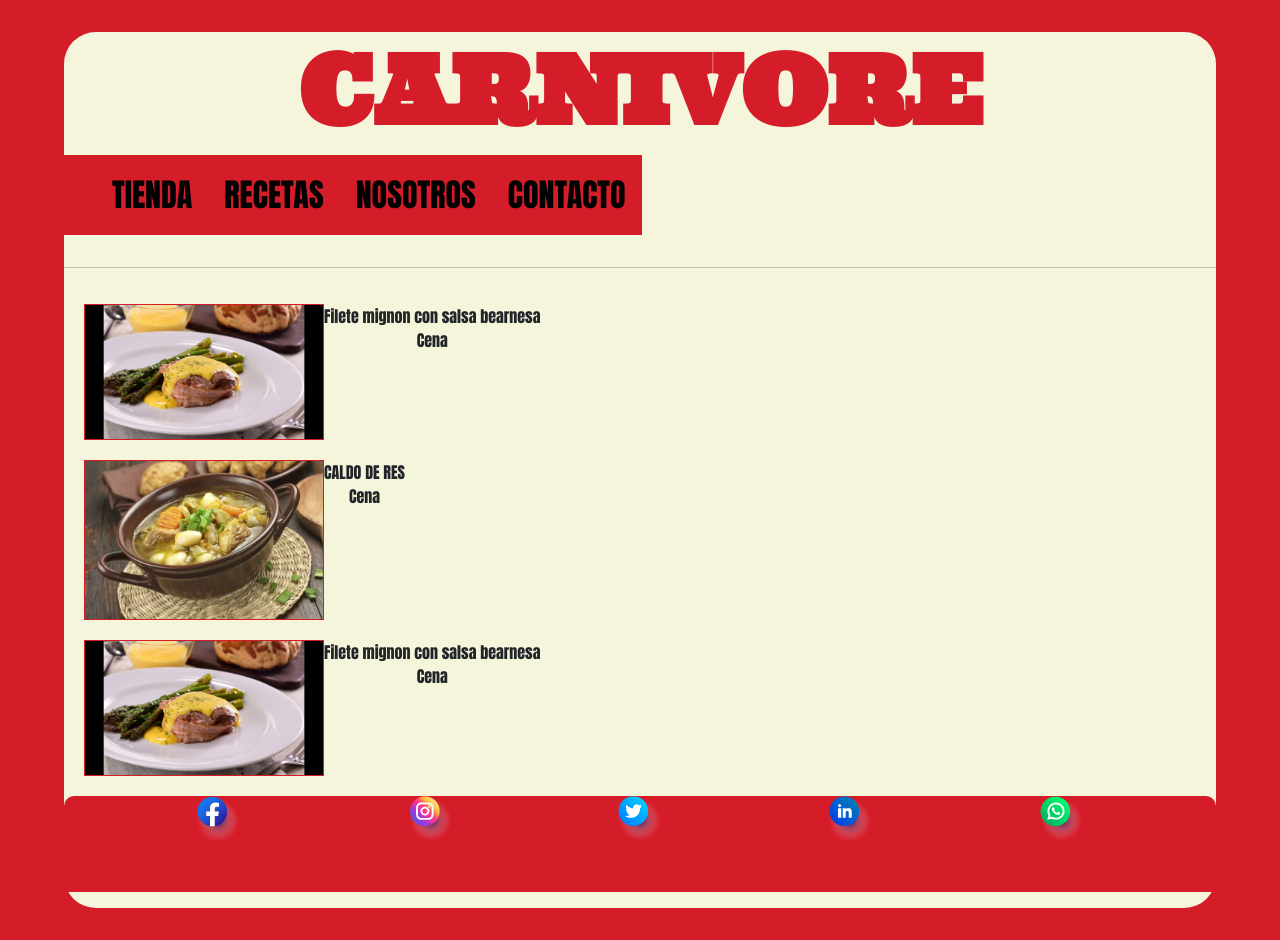
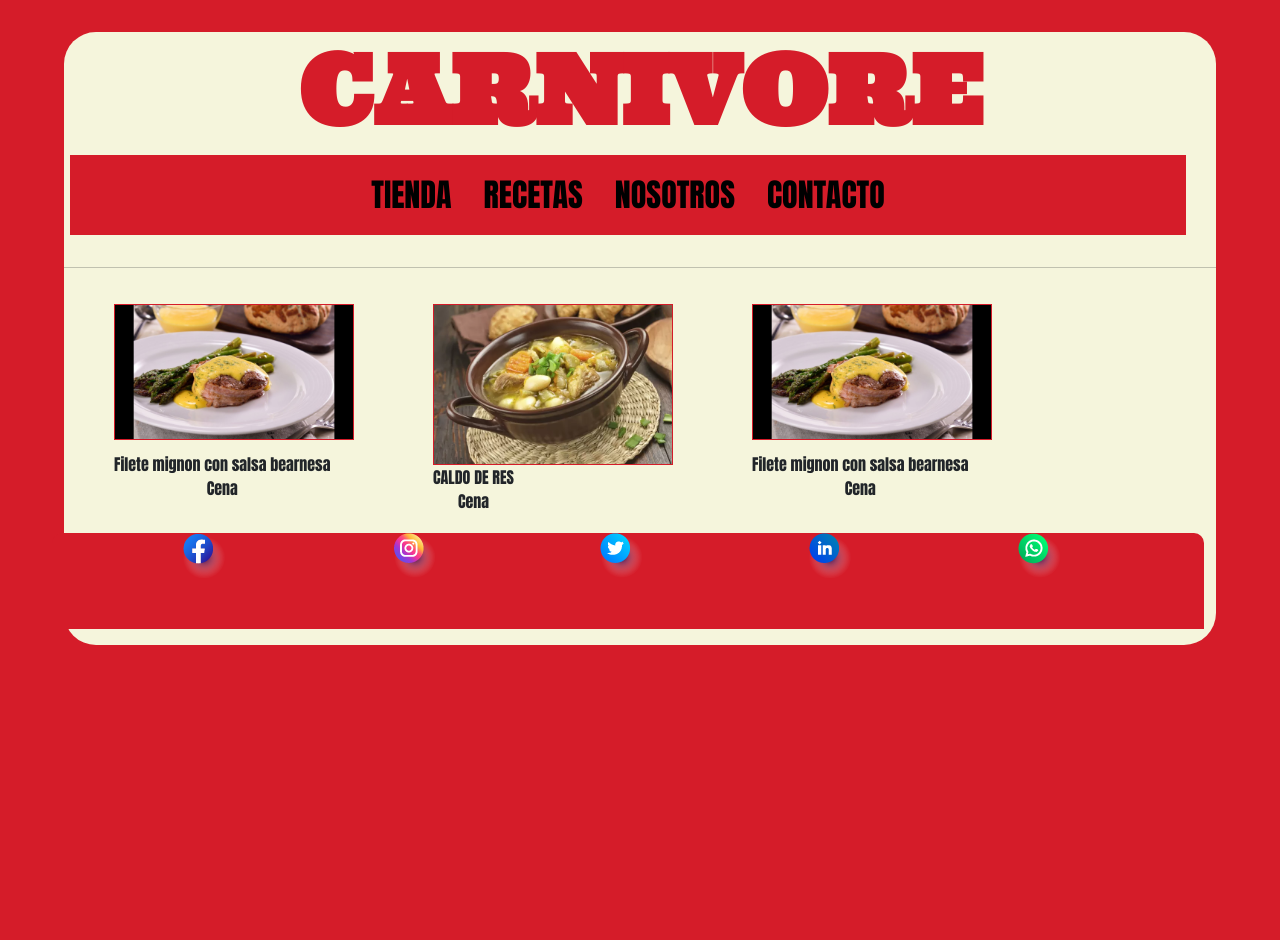
Before and after one commit to GonzaloAvila27/Avila-Gonzalo---Carnivore, a plain HTML site: page recetas.html in a window 1280 px wide. After the commit the page ends 800 px from the top, so only its background shows below. Drawn offline with nearby package versions, Linux system fonts and the light colour scheme.

Commit message:
viend que quede mas o menos prolijo

```diff
--- a/css/styles.css
+++ b/css/styles.css
@@ -62,6 +62,7 @@ body {
 .navegador2 li a {
     color: #D51C29;
     text-decoration: none;
+    padding: 0 2rem 0 2rem;
 }
 .navegador li a {
     color: black;
--- a/recetas.html
+++ b/recetas.html
@@ -16,9 +16,9 @@
 <body>
     <div class="contenedor">
 
-        <header>
+        <header class="container">
             <h1 id="TOP" class="logo">CARNIVORE</h1>
-            <nav class="nav">
+            <nav class="nav row col-12">
                 <ul class="navegador">
                     <li><a href="./index.html">TIENDA</a></li>
                     <li><a href="./recetas.html">RECETAS</a></li>
@@ -28,36 +28,38 @@
             </nav>
         </header>
         <hr>
-        <main>
-            <article class="receta">
+        <main class="container">
+            <section class="row mx-auto">
+                <article class="receta col-lg-3 col-sm-12">
                     <div class="imagen">
                         <a href=""><img src="./multimedia/recetas/receta01.jpg" alt="filete"></a>
                     </div>
-                <div class="info">
+                    <div class="info text-center">
                         <div class="titulo">Filete mignon con salsa bearnesa</div>
                         <div class="tipo">Cena</div> <!-- https://www.kiwilimon.com/blog/recomendaciones-cocina/top-5-recetas-para-carnivoros -->
                     </div>
                 </article>
-            <article class="receta">
+                <article class="receta col-lg-3 col-sm-12">
                     <div class="imagen">
                         <a href=""><img src="./multimedia/recetas/receta02.jpg" alt="caldo"></a>
                     </div>
-                <div class="info">
+                <div class="info text-center">
                     <div class="titulo">CALDO DE RES</div>
                     <div class="tipo">Cena</div>
                 </div>
             </article>
-            <article class="receta">
+            <article class="receta col-lg-3 col-sm-12">
                 <div class="imagen">
                     <a href=""><img src="./multimedia/recetas/receta01.jpg" alt="filete"></a>
                 </div>
-                <div class="info">
+                <div class="info text-center">
                     <div class="titulo">Filete mignon con salsa bearnesa</div>
                     <div class="tipo">Cena</div>
                 </div>
             </article>
+        </section>
         </main>
-        <footer class="footer">
+        <footer class="footer row col-12">
             <ul>
                 <li><a href=""><img src="/multimedia/iconos/facebook.png" alt="faceb"></a></li>
                 <li><a href=""><img src="/multimedia/iconos/instagram.png" alt="inst"></a></li>
```
Also changed, not shown: aboutUs.html (+4 -3 lines), contacto.html (+4 -3 lines), index.html (+5 -5 lines). Lines whose indentation alone changed are shown as unchanged.
